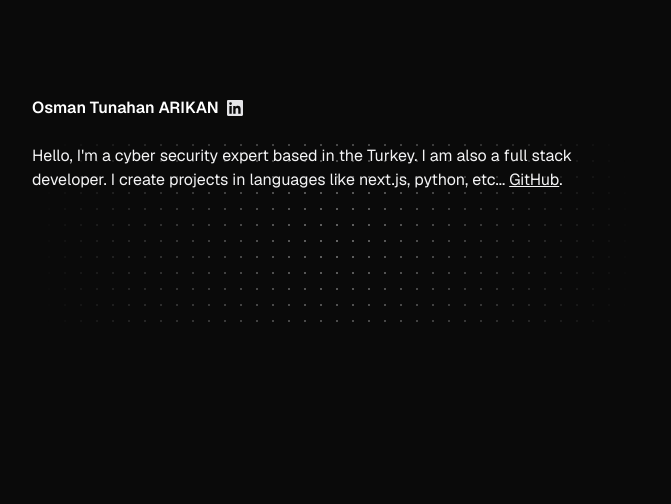
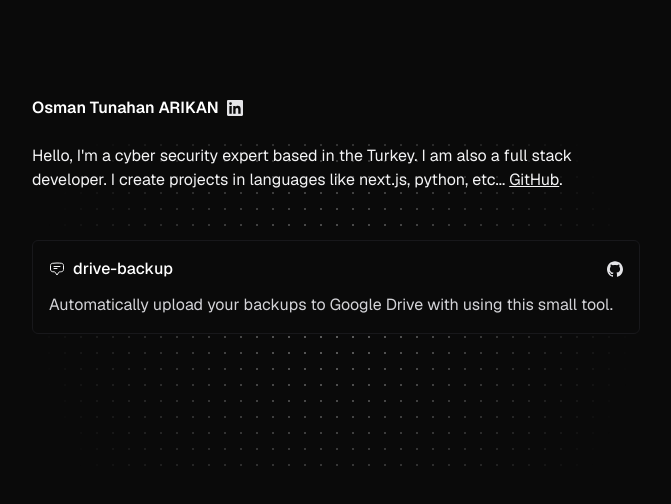
Before and after one commit to OsmanTunahan/portfolio, a Next.js app: page / in a window 1280 px wide. Shown: the top 504 px of the page, without its empty margins (304-975 px from the left). Built offline with nearby package versions, Linux system fonts and the light colour scheme.

Commit message:
feat: add projects in page

```diff
--- a/src/app/page.tsx
+++ b/src/app/page.tsx
@@ -1,5 +1,6 @@
 import Link from "next/link";
-import { ArrowUpRightIcon, LinkedInIcon } from "@/components/icons";
+import { ChatBubbleIcon, LinkedInIcon } from "@/components/icons";
+import { Project } from "@/components/project";
 import { DotPattern } from "@/components/dot-pattern";
 import { cn } from "@/lib/cn";
 
@@ -33,6 +34,21 @@ export default function Home() {
           .
         </p>
 
+
+        {/* TODO: This section will be rewritten soon to automatically fetch projects from GitHub */}
+        <section className="mt-12 space-y-4 bg-background z-50 relative">
+          <Project
+            title="drive-backup"
+            url="https://github.com/OsmanTunahan/drive-backup"
+            icon={<ChatBubbleIcon className="size-4" />}
+            description={
+              <>
+                Automatically upload your backups to Google Drive with using this small tool.
+              </>
+            }
+          />
+        </section>
+
         <DotPattern
           className={cn(
             "[mask-image:radial-gradient(300px_circle_at_center,white,transparent)] md:mt-36 mt-24"
```
